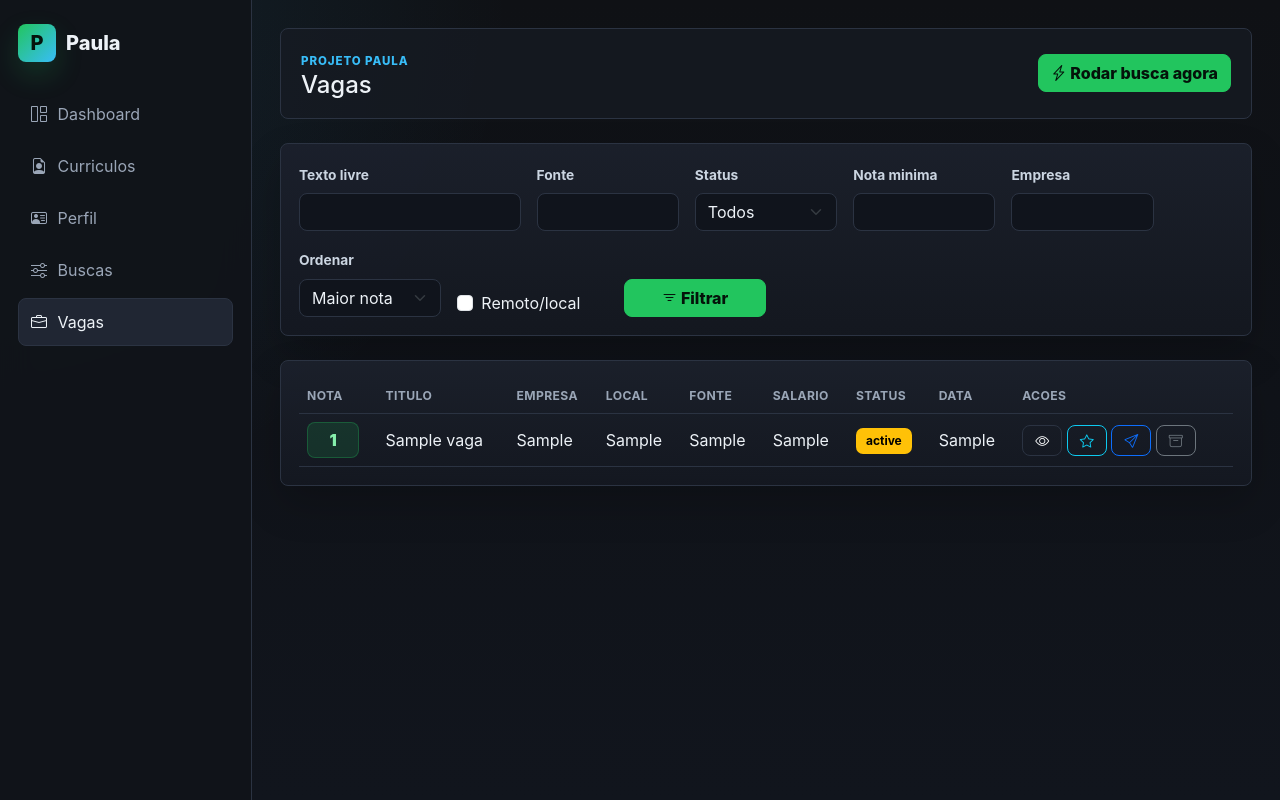
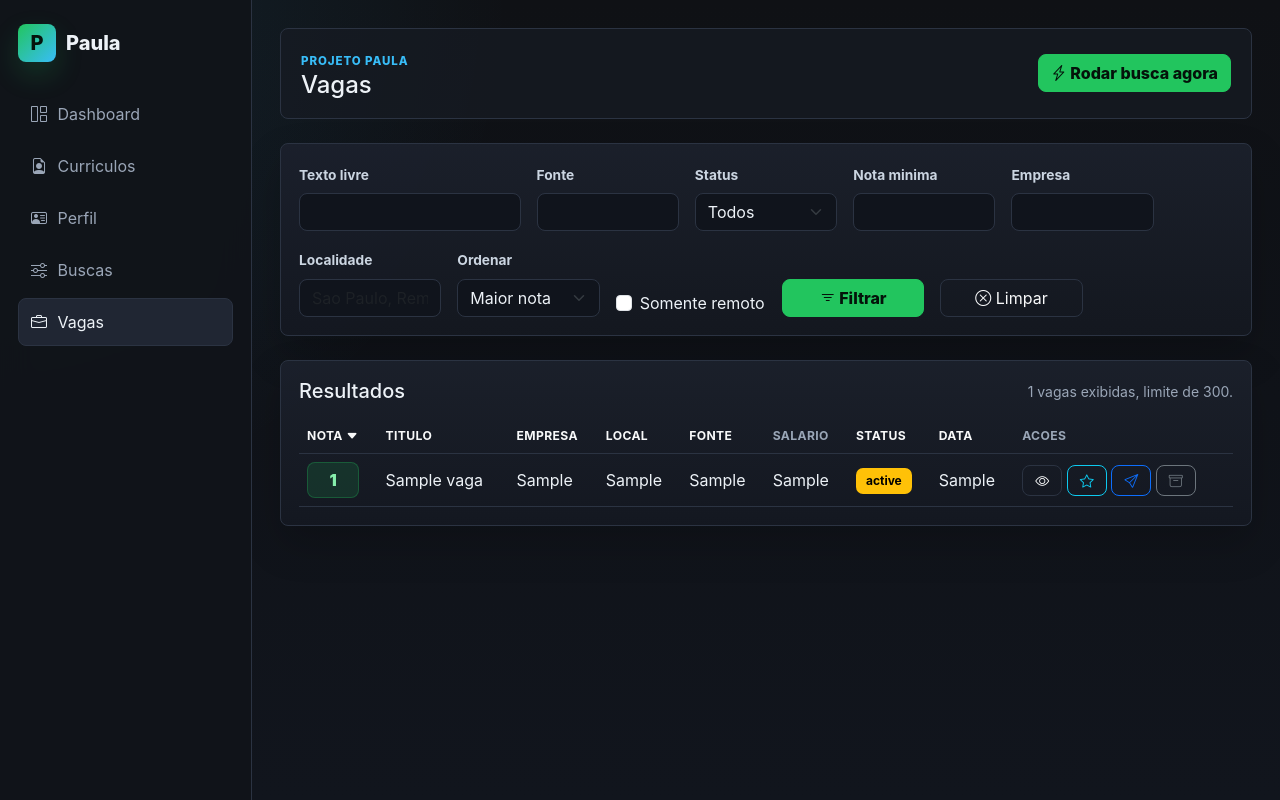
Before and after one commit to danielaraujodasilva/paula, a PHP site: page /public/vagas.php in a window 1280 px wide. Run offline with PHP 8.4, Linux system fonts and the light colour scheme; tables that the repository leaves empty hold one stand-in row (values such as "Sample post").

Commit message:
Adiciona filtro e ordenacao por localidade nas vagas

```diff
--- a/public/vagas.php
+++ b/public/vagas.php
@@ -4,18 +4,36 @@
 
 $params = [];
 $where = [];
-foreach (['fonte', 'status', 'empresa'] as $field) {
+foreach (['fonte', 'status', 'empresa', 'localizacao'] as $field) {
     if (!empty($_GET[$field])) { $where[] = "$field LIKE ?"; $params[] = '%' . $_GET[$field] . '%'; }
 }
-if (!empty($_GET['q'])) { $where[] = '(titulo LIKE ? OR empresa LIKE ? OR descricao LIKE ?)'; $params[] = '%' . $_GET['q'] . '%'; $params[] = '%' . $_GET['q'] . '%'; $params[] = '%' . $_GET['q'] . '%'; }
+if (!empty($_GET['q'])) { $where[] = '(titulo LIKE ? OR empresa LIKE ? OR descricao LIKE ? OR localizacao LIKE ?)'; $params[] = '%' . $_GET['q'] . '%'; $params[] = '%' . $_GET['q'] . '%'; $params[] = '%' . $_GET['q'] . '%'; $params[] = '%' . $_GET['q'] . '%'; }
 if (isset($_GET['nota_min']) && $_GET['nota_min'] !== '') { $where[] = 'nota_compatibilidade >= ?'; $params[] = (int)$_GET['nota_min']; }
 if (!empty($_GET['remoto'])) { $where[] = "(localizacao LIKE '%remote%' OR localizacao LIKE '%remoto%' OR descricao LIKE '%remote%' OR descricao LIKE '%remoto%')"; }
-$orderMap = ['nota' => 'nota_compatibilidade DESC', 'empresa' => 'empresa ASC', 'fonte' => 'fonte ASC', 'recentes' => 'id DESC'];
+$orderMap = [
+    'nota' => 'nota_compatibilidade DESC',
+    'recentes' => 'id DESC',
+    'empresa' => 'empresa ASC',
+    'titulo' => 'titulo ASC',
+    'localizacao' => 'localizacao ASC, empresa ASC',
+    'fonte' => 'fonte ASC',
+    'status' => 'status ASC, nota_compatibilidade DESC',
+    'data' => 'data_publicacao DESC',
+];
 $order = $orderMap[$_GET['ordem'] ?? 'nota'] ?? 'nota_compatibilidade DESC';
 $sql = 'SELECT * FROM vagas' . ($where ? ' WHERE ' . implode(' AND ', $where) : '') . " ORDER BY $order LIMIT 300";
 $stmt = $pdo->prepare($sql);
 $stmt->execute($params);
 $vagas = $stmt->fetchAll();
+
+function sort_link(string $key, string $label): string
+{
+    $params = $_GET;
+    $params['ordem'] = $key;
+    $active = ($_GET['ordem'] ?? 'nota') === $key;
+    $icon = $active ? ' <i class="bi bi-caret-down-fill"></i>' : '';
+    return '<a class="link-light text-decoration-none" href="?' . http_build_query($params) . '">' . e($label) . $icon . '</a>';
+}
 ?>
 <form class="card mb-4"><div class="card-body row g-3 align-items-end">
     <div class="col-md-3"><label class="form-label">Texto livre</label><input name="q" class="form-control" value="<?= e($_GET['q'] ?? '') ?>"></div>
@@ -23,13 +41,19 @@
     <div class="col-md-2"><label class="form-label">Status</label><select name="status" class="form-select"><option value="">Todos</option><?php foreach (status_options() as $s): ?><option <?= ($_GET['status'] ?? '') === $s ? 'selected' : '' ?>><?= $s ?></option><?php endforeach; ?></select></div>
     <div class="col-md-2"><label class="form-label">Nota minima</label><input name="nota_min" type="number" class="form-control" value="<?= e($_GET['nota_min'] ?? '') ?>"></div>
     <div class="col-md-2"><label class="form-label">Empresa</label><input name="empresa" class="form-control" value="<?= e($_GET['empresa'] ?? '') ?>"></div>
-    <div class="col-md-2"><label class="form-label">Ordenar</label><select name="ordem" class="form-select"><?php foreach (['nota' => 'Maior nota', 'recentes' => 'Mais recentes', 'empresa' => 'Empresa', 'fonte' => 'Fonte'] as $k => $v): ?><option value="<?= $k ?>" <?= ($_GET['ordem'] ?? 'nota') === $k ? 'selected' : '' ?>><?= $v ?></option><?php endforeach; ?></select></div>
-    <div class="col-md-2 form-check ms-2"><input name="remoto" value="1" class="form-check-input" type="checkbox" <?= !empty($_GET['remoto']) ? 'checked' : '' ?>> <label class="form-check-label">Remoto/local</label></div>
+    <div class="col-md-2"><label class="form-label">Localidade</label><input name="localizacao" class="form-control" value="<?= e($_GET['localizacao'] ?? '') ?>" placeholder="Sao Paulo, Remote..."></div>
+    <div class="col-md-2"><label class="form-label">Ordenar</label><select name="ordem" class="form-select"><?php foreach (['nota' => 'Maior nota', 'recentes' => 'Mais recentes', 'localizacao' => 'Localidade', 'empresa' => 'Empresa', 'titulo' => 'Titulo', 'fonte' => 'Fonte', 'status' => 'Status', 'data' => 'Data publicacao'] as $k => $v): ?><option value="<?= $k ?>" <?= ($_GET['ordem'] ?? 'nota') === $k ? 'selected' : '' ?>><?= $v ?></option><?php endforeach; ?></select></div>
+    <div class="col-md-2 form-check ms-2"><input name="remoto" value="1" class="form-check-input" type="checkbox" <?= !empty($_GET['remoto']) ? 'checked' : '' ?>> <label class="form-check-label">Somente remoto</label></div>
     <div class="col-md-2"><button class="btn btn-accent w-100" type="submit"><i class="bi bi-filter"></i> Filtrar</button></div>
+    <div class="col-md-2"><a class="btn btn-outline-light w-100" href="vagas.php"><i class="bi bi-x-circle"></i> Limpar</a></div>
 </div></form>
 <div class="card"><div class="card-body">
+<div class="d-flex align-items-center justify-content-between mb-3">
+    <h2 class="h5 mb-0">Resultados</h2>
+    <span class="text-muted small"><?= count($vagas) ?> vagas exibidas, limite de 300.</span>
+</div>
 <div class="table-responsive"><table class="table align-middle">
-<thead><tr><th>Nota</th><th>Titulo</th><th>Empresa</th><th>Local</th><th>Fonte</th><th>Salario</th><th>Status</th><th>Data</th><th>Acoes</th></tr></thead>
+<thead><tr><th><?= sort_link('nota', 'Nota') ?></th><th><?= sort_link('titulo', 'Titulo') ?></th><th><?= sort_link('empresa', 'Empresa') ?></th><th><?= sort_link('localizacao', 'Local') ?></th><th><?= sort_link('fonte', 'Fonte') ?></th><th>Salario</th><th><?= sort_link('status', 'Status') ?></th><th><?= sort_link('data', 'Data') ?></th><th>Acoes</th></tr></thead>
 <tbody>
 <?php foreach ($vagas as $vaga): ?>
 <tr>
```
